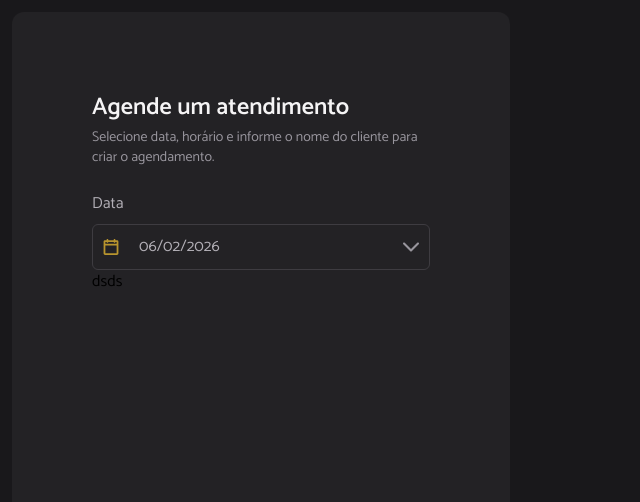
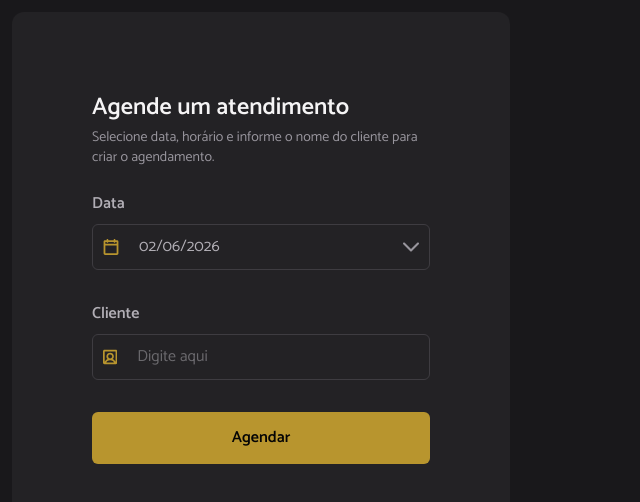
Before and after one commit to ThomazHilario/hairday-rocketseat, a React (Vite) app: page / in a window 1280 px wide. Shown: the top 502 px of the page, without its empty margins (0-640 px from the left). Built offline with nearby package versions, Linux system fonts and the light colour scheme.

Commit message:
feat: Create input for add customer name.

```diff
--- a/src/Components/Aside/FormScheduling.tsx
+++ /dev/null
@@ -1,37 +0,0 @@
-import { useForm } from "react-hook-form"
-import { Form } from "../Form"
-import { CalendarInput } from "../Form/CalendarInput"
-import z from "zod"
-import { zodResolver } from "@hookform/resolvers/zod"
-
-type FormShedulingProps = {
-    handleOnSubmit: () => void
-}
-
-const DEFAULT_VALUES = {
-    date: new Date(),
-    hour: ''
-}
-
-const formShedulingSchema = z.object({
-    date: z.date(),
-    hour: z.string()
-})
-
-type FormSchedulingProps = z.infer<typeof formShedulingSchema>
-
-export const FormSheduling = ({ handleOnSubmit }: FormShedulingProps) => {
-
-    const form = useForm<FormSchedulingProps>({
-        resolver: zodResolver(formShedulingSchema),
-        defaultValues: DEFAULT_VALUES
-    })
-
-    return (
-        <Form form={form} onSubmit={handleOnSubmit} >
-            <CalendarInput label="Data" name="date" id="dateinput" />
-
-            <button type="submit">dsds</button>
-        </Form>
-    )
-}
--- a/src/Components/Form/CalendarInput.tsx
+++ b/src/Components/Form/CalendarInput.tsx
@@ -1,4 +1,5 @@
 import { Controller, useFormContext, type FieldPath, type FieldValues } from "react-hook-form"
+
 
 import "react-datepicker/dist/react-datepicker.css";
 
@@ -20,7 +21,7 @@ export const CalendarInput = <TFieldValues extends FieldValues>({
     return (
         <label className="flex flex-col" htmlFor={id}>
 
-            <span className="mb-2 text-gray-200">
+            <span className="mb-2 text-gray-200 font-semibold">
                 {label}
             </span>
 
@@ -30,6 +31,7 @@ export const CalendarInput = <TFieldValues extends FieldValues>({
                 render={({ field: { onChange, onBlur, value } }) => (
                     <Calendar
                         id={id}
+                        dateFormat='dd/MM/yyyy'
                         className="text-gray-200 w-full outline-none"
                         wrapperClassName="flex-1"
                         onChange={onChange}
--- a/src/Components/Form/Form.tsx
+++ b/src/Components/Form/Form.tsx
@@ -11,7 +11,7 @@ export const Form = <T extends FieldValues>({ children, form, onSubmit }: FormPr
 
     return (
         <FormProvider {...form}>
-            <form onSubmit={form.handleSubmit(onSubmit)}>
+            <form className="space-y-8" onSubmit={form.handleSubmit(onSubmit)}>
                 {children}
             </form>
         </FormProvider>
--- /dev/null
+++ b/src/Components/Form/FormField.tsx
@@ -0,0 +1,47 @@
+import { Controller, useFormContext, type FieldPath, type FieldValues } from "react-hook-form"
+import { UserSquareIcon } from "../Icons";
+
+type FieldInputProps<TFieldValues extends FieldValues> = {
+    name: FieldPath<TFieldValues>;
+    id: string;
+    label: string;
+    placeholder?: string
+}
+
+export const FieldInput = <TFieldValues extends FieldValues>({
+    name,
+    id,
+    label,
+    placeholder
+}: FieldInputProps<TFieldValues>) => {
+    const { control } = useFormContext<TFieldValues>()
+
+    return (
+        <label className="flex flex-col" htmlFor={id}>
+
+            <span className="mb-2 text-gray-200 font-semibold">
+                {label}
+            </span>
+
+            <Controller
+                control={control}
+                name={name}
+                render={({ field: { onChange, onBlur, value } }) => (
+                    <div className="flex gap-5 items-center p-2.5 rounded-md border border-gray-500">
+
+                        <UserSquareIcon className="text-yellow size-4" />
+
+                        <input
+                            id={id}
+                            className="outline-none border-none text-gray-200 w-full"
+                            placeholder={placeholder || 'Digite aqui'}
+                            onChange={onChange}
+                            onBlur={onBlur}
+                            value={value}
+                        />
+                    </div>
+                )}
+            />
+        </label>
+    )
+}
--- a/src/Components/Form/index.ts
+++ b/src/Components/Form/index.ts
@@ -1 +1,3 @@
 export * from './Form'
+export * from './FormField'
+export * from './CalendarInput'
--- a/src/Components/index.ts
+++ b/src/Components/index.ts
@@ -1,5 +1,4 @@
 export * from './Icons'
-export * from './Aside'
 export * from './Title'
 export * from './Text'
 export * from './Form'
--- a/src/Components/Aside/Aside.tsx
+++ b/src/Pages/Home/Components/Aside/Aside.tsx
@@ -10,7 +10,7 @@ export const Aside = () => {
                 <Text variant="primary">Selecione data, horário e informe o nome do cliente para criar o agendamento.</Text>
            </article>
 
-            <FormSheduling handleOnSubmit={() => console.log(`oi`)} />
+            <FormSheduling />
         </aside>
     )
 }
--- /dev/null
+++ b/src/Pages/Home/Components/Aside/FormScheduling.tsx
@@ -0,0 +1,48 @@
+import { useForm } from "react-hook-form"
+import { Form, CalendarInput, FieldInput } from "@/Components/Form"
+
+import z from "zod"
+import { zodResolver } from "@hookform/resolvers/zod"
+import { formatISO } from "date-fns"
+
+const DEFAULT_VALUES = {
+    date: new Date(),
+    hour: undefined,
+    customer: ''
+}
+
+const formShedulingSchema = z.object({
+    date: z.date(),
+    hour: z.undefined() || z.number(),
+    customer: z.string()
+})
+
+type FormSchedulingProps = z.infer<typeof formShedulingSchema>
+
+export const FormSheduling = () => {
+
+    const form = useForm<FormSchedulingProps>({
+        resolver: zodResolver(formShedulingSchema),
+        defaultValues: DEFAULT_VALUES
+    })
+
+    const handleOnSubmit = (data:FormSchedulingProps) => {
+        const { date, hour } = data
+        const time = formatISO(new Date(date.getFullYear(), date.getMonth(), date.getDay(), 10).toISOString())
+        console.log(time)
+    }
+
+    return (
+        <Form form={form} onSubmit={handleOnSubmit} >
+            <CalendarInput label="Data" name="date" id="dateinput" />
+
+            <FieldInput
+                id="customerField"
+                label="Cliente"
+                name="customer"
+            />
+
+            <button className="bg-yellow font-semibold text-gray-900 p-3.5 w-full rounded-md cursor-pointer" type="submit">Agendar</button>
+        </Form>
+    )
+}
--- /dev/null
+++ b/src/Pages/Home/Components/Aside/index.ts
@@ -0,0 +1 @@
+export * from './Aside'
--- a/src/Pages/Home/Home.tsx
+++ b/src/Pages/Home/Home.tsx
@@ -1,5 +1,5 @@
-import { Aside } from '@/Components'
 import { Fragment } from 'react'
+import { Aside } from './Components'
 
 export const Home = () => (
     <Fragment>
```
Also changed, not shown: src/Pages/Home/Components/index.ts (renamed from src/Components/Aside/index.ts).
